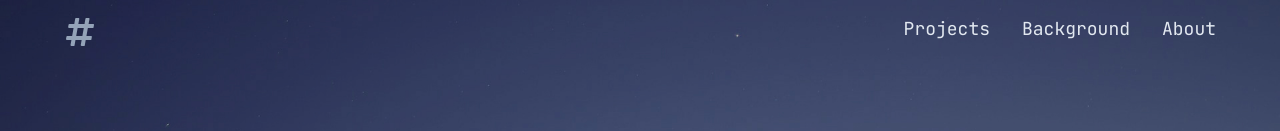
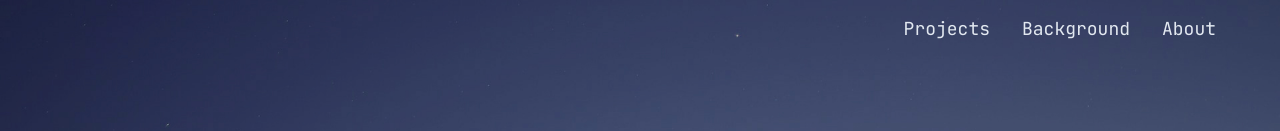
Before and after one commit to 7oiden/portfolio-v3, a React (Vite) app: page / in a window 1280 px wide. Shown: the top 131 px of the page. Built offline with nearby package versions, Linux system fonts and the light colour scheme.

Commit message:
logo removed from homepage

```diff
--- a/css/styles.css
+++ b/css/styles.css
@@ -482,7 +482,7 @@ em {
   background-color: #070e1d;
 }
 .nav__logo {
-  font-size: 2rem;
+  font-size: 1.75rem;
 }
 .nav__link-list {
   display: none;
@@ -519,6 +519,7 @@ em {
 
 .active-link {
   color: #38bdf8;
+  font-weight: 600;
 }
 
 .nav__dropdown {
@@ -895,8 +896,8 @@ img {
 @media (min-width: 992px) {
   .page-scroll__text {
     display: block;
-    font-size: 1.125rem;
-    font-weight: 400;
+    font-size: 1rem;
+    font-weight: 500;
   }
 }
 
--- a/index.html
+++ b/index.html
@@ -7,7 +7,7 @@
   <link rel="preconnect" href="https://fonts.googleapis.com">
   <link rel="preconnect" href="https://fonts.gstatic.com" crossorigin>
   <link
-    href="https://fonts.googleapis.com/css2?family=Inter:wght@400;500;600;700;800&family=JetBrains+Mono&family=Lato:wght@400;700&family=Playfair+Display:wght@700;800&family=Source+Code+Pro:wght@400;700&display=swap"
+    href="https://fonts.googleapis.com/css2?family=Inter:wght@400;500;600;700;800&family=JetBrains+Mono:wght@400;500;600&family=Playfair+Display:wght@700;800&display=swap"
     rel="stylesheet">
   <meta name="viewport" content="width=device-width, initial-scale=1.0, maximum-scale=1.0, user-scalable=no" />
   <title>My Portfolio</title>
--- a/src/components/navigation/Navbar.jsx
+++ b/src/components/navigation/Navbar.jsx
@@ -1,10 +1,11 @@
 import PropTypes from "prop-types";
-import { Link, NavLink } from "react-router-dom";
+import { Link, NavLink, useLocation } from "react-router-dom";
 import { MdMenu, MdClose } from "react-icons/md";
 import { useSpring, animated } from "react-spring";
 import { FaHashtag } from "react-icons/fa";
 
 export default function Navbar({ handleToggle, isMenuOpen }) {
+  const location = useLocation().pathname;
 
   const { opacity, transform } = useSpring({
     transform: isMenuOpen ? `rotate(90deg)` : `rotate(0deg)`,
@@ -12,9 +13,13 @@ export default function Navbar({ handleToggle, isMenuOpen }) {
 
   return (
     <nav className="nav">
-      <Link to="/" className="nav__logo">
-        <FaHashtag />
-      </Link>
+      {location === "/" ? (
+        <div></div>
+      ) : (
+        <Link to="/" className="nav__logo">
+          <FaHashtag />
+        </Link>
+      )}
       <ul className="nav__link-list">
         <li>
           <NavLink
--- a/src/sass/partials/_header.scss
+++ b/src/sass/partials/_header.scss
@@ -17,7 +17,7 @@
   }
 
   &__logo {
-    font-size: 2rem;
+    font-size: 1.75rem;
   }
 
   &__link-list {
@@ -59,6 +59,7 @@
 
 .active-link {
   color: getColor(accentCol1);
+  font-weight: 600;
 }
 
 .nav__dropdown {
--- a/src/sass/partials/_icons.scss
+++ b/src/sass/partials/_icons.scss
@@ -170,38 +170,6 @@
   }
 }
 
-// .page-scroll {
-//   position: fixed;
-//   bottom: 0;
-//   right: 0;
-//   width: 6rem;
-//   height: 6rem;
-//   z-index: 1000;
-//   background-color: getColor(accentCol1);
-//   border-radius: 50%;
-//   cursor: pointer;
-
-//   @media (min-width: getBreakpoint(large)) {
-//     width: 8rem;
-//   height: 8rem;
-//   }
-
-//   &__icon {
-//     width: 1rem;
-//     height: auto;
-//     color: #fff;
-//     position: absolute;
-//     left: 1.25rem;
-//     top: 1.25rem;
-
-//     @media (min-width: getBreakpoint(large)) {
-//       width: 1.5rem;
-//       left: 1.5rem;
-//       top: 1.5rem;
-//     }
-//   }
-// }
-
 .page-scroll {
   position: fixed;
   bottom: 0;
@@ -261,8 +229,8 @@
 
     @media (min-width: getBreakpoint(large)) {
       display: block;
-      font-size: 1.125rem;
-      font-weight: 400;
+      font-size: 1rem;
+      font-weight: 500;
     }
   }
 }
```
Also changed, not shown: 1 other file (tests, documents, lock files or other folders).
